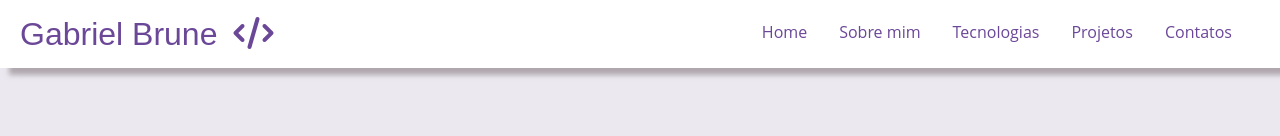
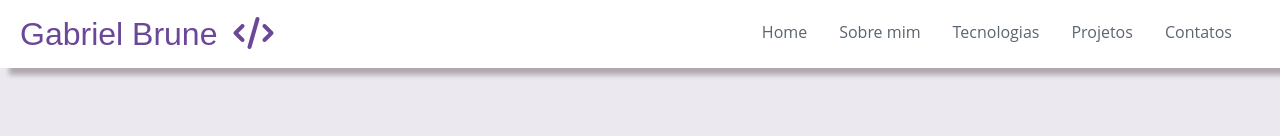
Before and after one commit to Gabriel52/Portfolio--React, a React (Create React App) app: page / in a window 1280 px wide. Shown: the top 136 px of the page. Built offline with nearby package versions, Linux system fonts and the light colour scheme; the HTML template or start-up script is replaced by a standard one.

Commit message:
feat: update scroll navebar

```diff
--- a/src/components/NavBar/NavBar.js
+++ b/src/components/NavBar/NavBar.js
@@ -1,5 +1,4 @@
 import React, { useState } from "react";
-import { NavLink } from "react-router-dom";
 import "./styles.css";
 
 function NavBar() {
@@ -10,66 +9,61 @@ function NavBar() {
     <>
       <nav className="navbar">
         <div className="nav-container">
-          <NavLink exact to="/" className="nav-logo">
+          <a href="/" className="nav-logo">
             Gabriel Brune
             <i className="fas fa-code"></i>
-          </NavLink>
+          </a>
 
           <ul className={click ? "nav-menu active" : "nav-menu"}>
             <li className="nav-item">
-              <NavLink
-                exact
-                to="#home"
+              <a
+                href="#home"
                 activeClassName="active"
                 className="nav-links"
                 onClick={handleClick}
               >
                 Home
-              </NavLink>
+              </a>
             </li>
             <li className="nav-item">
-              <NavLink
-                exact
-                to="#about"
+              <a
+                href="#about"
                 activeClassName="active"
                 className="nav-links"
                 onClick={handleClick}
               >
                 Sobre mim
-              </NavLink>
+              </a>
             </li>
             <li className="nav-item">
-              <NavLink
-                exact
-                to="#services"
+              <a
+                href="/#services"
                 activeClassName="active"
                 className="nav-links"
                 onClick={handleClick}
               >
                 Tecnologias
-              </NavLink>
+              </a>
             </li>
             <li className="nav-item">
-              <NavLink
-                exact
-                to="#portfolio"
+              <a
+                href="#portfolio"
                 activeClassName="active"
                 className="nav-links"
                 onClick={handleClick}
               >
                 Projetos
-              </NavLink>
+              </a>
             </li>
             <li className="nav-item">
-              <NavLink
-                exact
-                to="#contact"
+              <a
+                href="#contact"
                 activeClassName="active"
                 className="nav-links"
                 onClick={handleClick}
               >
                 Contatos
-              </NavLink>
+              </a>
             </li>
           </ul>
           <div className="nav-icon" onClick={handleClick}>
```
Also changed, not shown: 1 other file (tests, documents, lock files or other folders).
